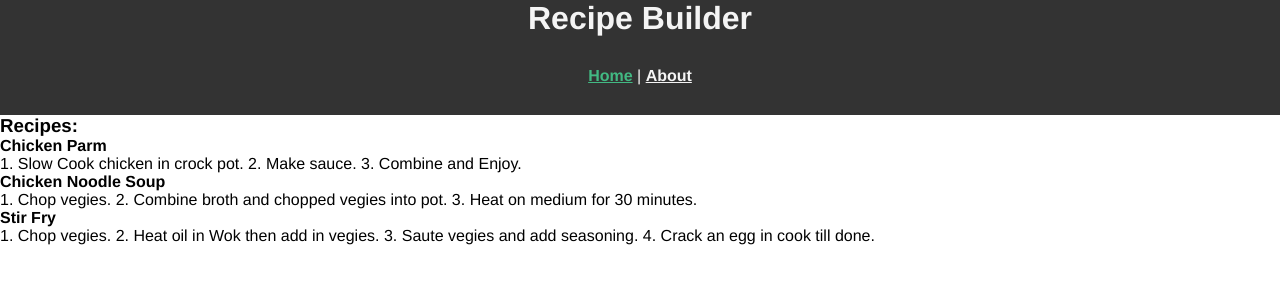
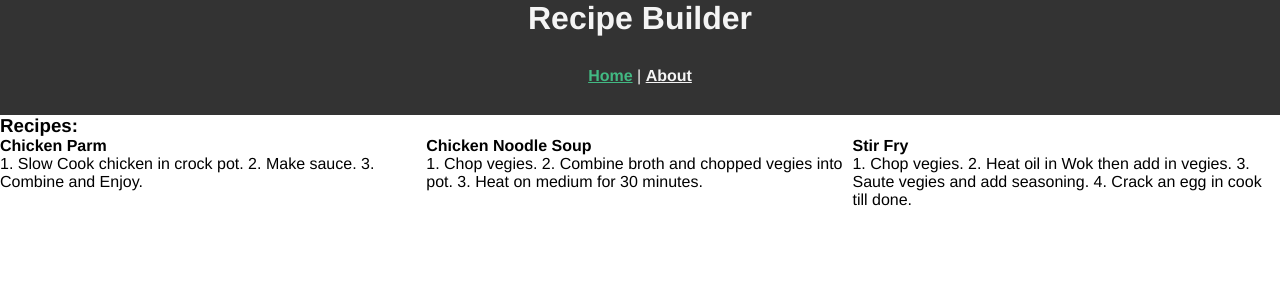
Before and after one commit to hborrelli1/recipe-builder, a Vue app: page / in a window 1280 px wide. Shown: the top 300 px of the page. Built offline with nearby package versions, Linux system fonts and the light colour scheme.

Commit message:
Adjust how html was being rendered.

```diff
--- a/src/components/RecipeItem.vue
+++ b/src/components/RecipeItem.vue
@@ -1,5 +1,5 @@
 <template>
-  <div>
+  <div class="recipe-item">
     <h4>{{ recipe.title }}</h4>
     <p>{{ recipe.instructions }}</p>
   </div>
@@ -13,5 +13,7 @@
 </script>
 
 <style scoped>
-
+  .recipe-item {
+    width:33.3%;
+  }
 </style>
--- a/src/components/Recipes.vue
+++ b/src/components/Recipes.vue
@@ -3,12 +3,10 @@
     <header>
       <h3>Recipes:</h3>
     </header>
-    <div
-      class='recipes-list'
-      v-for='recipe in recipes'
-      v-bind:key='recipe.id'
-    >
+    <div class='recipes-list'>
       <RecipeItem
+        v-for='recipe in recipes'
+        v-bind:key='recipe.id'
         v-bind:recipe='recipe'
       />
     </div>
@@ -28,5 +26,8 @@
 </script>
 
 <style scoped>
-
+  .recipes-list {
+    display: flex;
+    flex-flow:wrap;
+  }
 </style>
```
